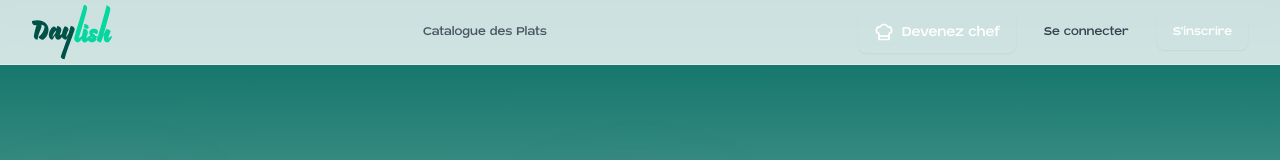
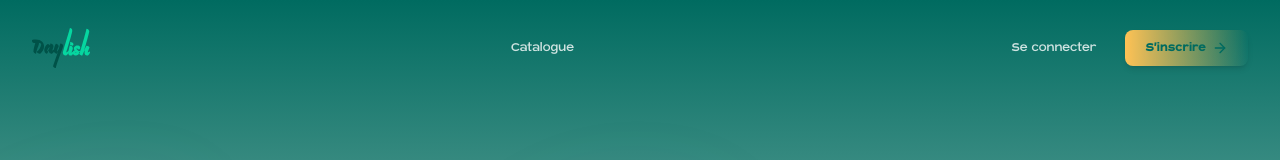
Before and after one commit to aminelaihem/Daylish, a React (Vite) app: page / in a window 1280 px wide. Shown: the top 160 px of the page. Built offline with nearby package versions, Linux system fonts and the light colour scheme.

Commit message:
refactor(ui): raffinement du Header desktop - Nouvelle animation NavLink, styles boutons améliorés, micro-interactions

```diff
--- a/src/components/layout/Header.tsx
+++ b/src/components/layout/Header.tsx
@@ -1,27 +1,18 @@
-import React from 'react';
+import React, { useState, useEffect, Fragment } from 'react';
 import { Link, useNavigate, useLocation } from 'react-router-dom';
-import { ChefHat, ShoppingBag, User, LogOut } from 'lucide-react';
+import { Menu as MenuIcon, X, User, LogOut, ChefHat, ShoppingBag, ArrowRight } from 'lucide-react';
+import { Menu, Transition } from '@headlessui/react'; // Pour le dropdown Desktop
+import { motion, AnimatePresence } from 'framer-motion'; // Pour l'animation du menu mobile
 
-export function Header() {
-  const navigate = useNavigate();
-  const location = useLocation();
-  const isLoggedIn = localStorage.getItem('isLoggedIn') === 'true';
-  const user = isLoggedIn ? JSON.parse(localStorage.getItem('user') || '{}') : null;
-
-  const handleLogout = () => {
-    localStorage.removeItem('user');
-    localStorage.removeItem('isLoggedIn');
-    navigate('/');
-  };
-
-  return (
-    <header className="fixed top-0 left-0 right-0 bg-white/80 backdrop-blur-md z-50 border-b border-gray-200">
-      <div className="max-w-7xl mx-auto px-4 sm:px-6 lg:px-8">
-        <div className="flex justify-between items-center h-16">
-          {/* Logo */}
-          <Link to="/" className="flex items-center space-x-2 hover:opacity-80 transition-opacity">
-            <svg xmlns="http://www.w3.org/2000/svg" width="80" height="80" viewBox="0 0 975 667" fill="none">
-              <g clipPath="url(#clip0_165_63)">
+// Logo (peut être externalisé)
+const Logo = ({ isScrolled }: { isScrolled: boolean }) => (
+  <Link to="/" className="flex items-center space-x-2 flex-shrink-0 group">
+    {/* Le SVG change de taille et potentiellement de couleur avec le scroll */}
+    <svg
+      className={`w-auto text-deep-green group-hover:text-deep-green-light transition-all duration-300 ease-in-out ${isScrolled ? 'h-8' : 'h-10'}`}
+      viewBox="0 0 975 667" fill="currentColor" xmlns="http://www.w3.org/2000/svg"
+    >
+      {/* Path data du logo ici... */}
       <path d="M65.96 191.41C150.39 191.41 201.52 245.83 201.52 305.86C201.52 356.65 170.85 406.45 136.22 427.89C134.57 428.22 132.59 428.22 130.94 428.22C107.85 428.22 82.46 407.77 78.17 394.91C123.03 367.53 149.41 311.8 153.7 270.9C149.41 260.02 137.21 249.79 112.14 246.16C114.45 250.78 116.1 255.39 116.1 260.34C116.1 275.18 110.16 289.03 103.9 302.56C87.41 338.18 72.57 391.61 66.96 428.22C48.49 427.89 28.37 410.74 22.76 393.26C24.41 360.61 41.23 293.33 55.08 248.47C47.82 249.79 41.56 251.11 34.96 251.11C10.88 251.11 0 228.35 0 208.89C0 205.26 0.33 201.96 0.99 198.67C20.45 193.72 41.89 191.41 65.96 191.41Z" fill="#005248"/>
       <path d="M281.01 381.39C281.01 378.09 281.01 374.13 281.67 369.85C272.11 391.95 254.95 428.56 243.41 428.56C223.29 424.6 206.14 401.18 205.15 377.11V372.49C205.15 320.71 241.76 267.94 265.18 264.97C280.02 268.27 292.56 279.48 300.14 292.35C302.12 282.46 304.1 270.58 305.75 260.36C330.16 262.01 357.53 276.52 357.53 303.9C357.53 324.35 344.01 357.33 337.08 374.48C352.91 367.22 371.71 354.36 378.97 348.42C378.97 373.82 352.58 428.24 321.58 428.57C295.19 427.91 281.01 403.5 281.01 381.41V381.39ZM294.86 315.43C272.1 331.92 256.27 359.3 248.36 393.93C263.2 382.72 280.02 357.32 287.94 340.5C289.92 333.57 293.55 321.37 294.87 315.43H294.86Z" fill="#005248"/>
       <path d="M520.12 300.58C520.12 320.37 418.52 573.67 397.74 667C379.27 666.67 358.16 653.48 351.24 637.32C356.52 611.92 428.1 421.95 437.67 384.68C429.75 404.14 418.54 428.55 411.94 428.55C397.43 426.24 375.33 413.71 367.74 401.51C365.1 395.57 364.11 387.33 364.11 377.43C364.11 364.9 365.76 350.05 369.06 336.53C376.98 302.23 391.49 270.9 401.38 263.64C415.56 264.3 444.92 281.45 444.92 302.56C444.92 319.05 434.7 319.71 424.14 353.68C420.18 366.54 416.88 380.07 414.58 394.58C425.46 386 438.66 365.56 447.23 348.41C454.49 323.01 463.72 288.71 472.3 260.02C500.01 262.33 520.12 279.81 520.12 300.59V300.58Z" fill="#005248"/>
@@ -29,93 +20,261 @@ export function Header() {
       <path d="M602.561 411.74C602.561 398.55 607.511 380.74 611.791 365.57C615.421 353.04 625.311 311.81 628.941 292.35C654.671 294.33 680.721 309.17 680.721 335.89C680.721 357.99 667.201 383.38 657.961 407.79C674.781 401.19 694.561 389.52 702.141 383.26C702.141 408.66 676.431 460.56 645.761 460.56C618.051 460.56 602.551 435.82 602.551 411.75L602.561 411.74ZM637.521 250.13C637.521 241.23 634.881 234.96 634.881 234.96C636.201 234.63 638.511 234.63 639.501 234.63C658.631 234.63 691.281 247.16 691.281 271.57C691.281 282.12 685.011 293.34 675.121 294.33C663.251 294.33 640.161 286.74 632.571 275.53C636.201 268.27 637.521 259.37 637.521 250.13Z" fill="#06D6A0"/>
       <path d="M813.259 378.74C804.469 382.76 794.959 385.23 785.319 385.99C783.529 386.13 781.649 386.2 780.049 385.39C778.469 384.6 777.399 383.07 776.359 381.64C767.029 368.75 754.449 359.98 742.609 349.66C741.269 348.5 739.839 346.66 740.779 345.16C741.389 344.2 742.669 343.98 743.799 343.92C756.069 343.18 767.679 349.39 777.629 356.61C779.619 358.05 781.659 359.58 784.079 360.02C789.459 360.99 794.129 356.28 796.999 351.63C804.569 339.37 807.089 322.91 799.449 310.7C791.789 298.45 776.239 293.59 761.819 292.7C749.259 291.93 736.349 293.51 725.009 298.95C713.669 304.39 704.019 313.97 700.059 325.92C695.089 340.91 699.569 357.73 708.029 371.07C709.329 373.12 710.739 374.99 711.719 377.18C711.429 376.54 692.259 386.69 690.599 387.97C676.789 398.62 675.969 419.78 683.849 434.24C690.819 447.04 704.049 455.81 718.249 459.09C735.599 463.09 754.899 459.01 768.349 447.35C781.799 435.69 788.609 416.44 784.289 399.18C791.109 398.93 798.199 398.61 804.249 395.44C810.299 392.27 814.959 385.35 813.259 378.74ZM741.439 408.48C740.999 409.43 739.689 409.51 738.649 409.41C727.019 408.28 715.869 402.85 707.769 394.43C713.399 396.9 722.119 398.18 725.149 398.66C727.959 399.1 730.809 399.44 733.669 399.69C735.839 401.7 738.029 403.68 740.199 405.67C741.009 406.41 741.899 407.48 741.439 408.48Z" fill="#06D6A0"/>
       <path d="M875.32 413.39C875.32 403.17 877.3 388.65 881.59 370.51C874.66 378.76 865.1 396.57 857.18 415.04C849.92 435.16 843 451.65 837.72 460.55C820.24 460.22 795.83 448.02 787.26 430.21C787.26 430.21 799.46 400.2 806.39 379.75C819.58 340.5 903.74 47.61 908.03 11C931.78 12.65 954.82 30.79 954.82 57.5C954.82 79.27 881.59 338.52 870.37 375.46C886.2 335.22 903.68 298.61 909.95 297.29C931.39 298.61 952.5 313.12 959.75 325.32C944.58 360.61 936 383.04 928.75 408.1C945.57 401.5 967.01 386.66 974.92 380.4C974.92 405.8 948.21 460.55 917.53 460.55C891.14 460.55 875.31 436.47 875.31 413.39H875.32Z" fill="#06D6A0"/>
-              </g>
-              <defs>
-                <clipPath id="clip0_165_63">
-                  <rect width="974.92" height="667.01" fill="white"/>
-                </clipPath>
-              </defs>
     </svg>
+    {/* <span className={`font-bold text-xl transition-opacity duration-300 ${isScrolled ? 'opacity-0' : 'opacity-100'}`}>Daylish</span> */}
   </Link>
+);
 
-          {/* Navigation centrale */}
-          <nav className="hidden md:flex items-center space-x-6">
+// Hook scroll
+function useScrollPosition() {
+  const [scrollPosition, setScrollPosition] = useState(0);
+  useEffect(() => {
+    const handleScroll = () => setScrollPosition(window.pageYOffset);
+    window.addEventListener('scroll', handleScroll, { passive: true });
+    return () => window.removeEventListener('scroll', handleScroll);
+  }, []);
+  return scrollPosition;
+}
+
+// Composant NavLink Desktop avec indicateur actif
+const NavLink = ({ to, children, isScrolled }: { to: string; children: React.ReactNode, isScrolled: boolean }) => {
+  const location = useLocation();
+  const isActive = location.pathname === to;
+  return (
     <Link
-              to="/catalogue"
-              className={`px-3 py-2 text-sm font-medium rounded-lg transition-colors ${
-                location.pathname === '/catalogue'
-                  ? 'bg-orange-50 text-orange-600'
-                  : 'text-gray-600 hover:bg-gray-50 hover:text-gray-900'
-              }`}
+      to={to}
+      className={`relative px-3 py-2 text-sm font-medium rounded-full transition-colors duration-200 group ${isScrolled ? 'text-deep-green/70 hover:text-deep-green' : 'text-white/80 hover:text-white'}`}
     >
-              Catalogue des Plats
+      <span className="relative z-10">{children}</span>
+      <span
+        className={`absolute inset-0 rounded-full transition-all duration-300 ease-out ${isActive ? 'bg-deep-green/10' : 'bg-deep-green/0 scale-x-0 group-hover:scale-x-100 group-hover:bg-deep-green/10'}`}
+        style={{ transformOrigin: 'center' }}
+      />
     </Link>
+  );
+};
+
+// Composant pour items du dropdown user
+const DropdownMenuItem = ({ children, onClick, icon: Icon, isDanger = false }: {
+  children: React.ReactNode;
+  onClick?: () => void;
+  icon: React.ElementType;
+  isDanger?: boolean;
+}) => (
+  <Menu.Item>
+    {({ active }) => (
+      <button
+        onClick={onClick}
+        className={`${active ? (isDanger ? 'bg-red-50 text-red-700' : 'bg-deep-green/5 text-deep-green') : 'text-gray-700'} group flex w-full items-center rounded-md px-3 py-2 text-sm transition-colors duration-150`}
+      >
+        <Icon className={`mr-2 h-5 w-5 ${active && !isDanger ? 'text-deep-green' : (active && isDanger ? 'text-red-600' : 'text-gray-400')} transition-colors duration-150`} aria-hidden="true" />
+        {children}
+      </button>
+    )}
+  </Menu.Item>
+);
+
+export function Header() {
+  const navigate = useNavigate();
+  const scrollPosition = useScrollPosition();
+  const [isMobileMenuOpen, setIsMobileMenuOpen] = useState(false);
+
+  const isLoggedIn = localStorage.getItem('isLoggedIn') === 'true';
+  const user = isLoggedIn ? JSON.parse(localStorage.getItem('user') || '{}') : null;
+
+  const handleLogout = () => {
+    setIsMobileMenuOpen(false);
+    localStorage.removeItem('user');
+    localStorage.removeItem('isLoggedIn');
+    navigate('/');
+  };
+
+  const isScrolled = scrollPosition > 20; // Seuil légèrement augmenté
+
+  return (
+    <>
+      <header className={`fixed top-0 left-0 right-0 z-50 transition-all duration-300 ease-in-out ${isScrolled ? 'h-16 shadow-md bg-white/90 backdrop-blur-lg' : 'h-24 bg-transparent'}`}>
+        <div className="max-w-7xl mx-auto px-4 sm:px-6 lg:px-8 h-full">
+          <div className="flex justify-between items-center h-full">
+            {/* Logo Section */}
+            <div className="flex items-center">
+              <Logo isScrolled={isScrolled} />
+            </div>
+
+            {/* Navigation Desktop */}
+            <nav className="hidden md:flex items-center space-x-1 lg:space-x-4">
+              <NavLink to="/catalogue" isScrolled={isScrolled}>Catalogue</NavLink>
+              {/* <NavLink to="/comment-ca-marche">Comment ça marche?</NavLink> */}
             </nav>
 
-          {/* Actions utilisateur */}
+            {/* Actions Utilisateur Desktop & Bouton Mobile */}
+            <div className="flex items-center">
+              <div className="hidden md:flex items-center space-x-4">
+                {isLoggedIn ? (
+                  <Menu as="div" className="relative inline-block text-left">
+                    <div>
+                      <Menu.Button className="flex items-center space-x-2 p-1 rounded-full focus:outline-none focus:ring-2 focus:ring-offset-2 focus:ring-deep-green-light transition-colors group">
+                        <span className="sr-only">Ouvrir le menu utilisateur</span>
+                        <img
+                          src={user.avatar || 'https://via.placeholder.com/150'}
+                          alt=""
+                          className={`h-9 w-9 rounded-full object-cover ring-2 ring-offset-1 transition-all duration-200 ${isScrolled ? 'ring-deep-green/30 group-hover:ring-deep-green-light' : 'ring-white/30 group-hover:ring-white'}`}
+                        />
+                        <span className={`text-sm font-medium transition-colors ${isScrolled ? 'text-deep-green/90' : 'text-white/90'} group-hover:text-deep-green hidden lg:inline`}>{user.name}</span>
+                      </Menu.Button>
+                    </div>
+                    <Transition
+                      as={Fragment}
+                      enter="transition ease-out duration-100"
+                      enterFrom="transform opacity-0 scale-95"
+                      enterTo="transform opacity-100 scale-100"
+                      leave="transition ease-in duration-75"
+                      leaveFrom="transform opacity-100 scale-100"
+                      leaveTo="transform opacity-0 scale-95"
+                    >
+                      <Menu.Items className="absolute right-0 mt-2 w-56 origin-top-right divide-y divide-gray-100 rounded-xl bg-white shadow-xl ring-1 ring-black ring-opacity-5 focus:outline-none">
+                        <div className="px-1 py-1">
+                          <DropdownMenuItem onClick={() => { navigate('/profile'); setIsMobileMenuOpen(false); }} icon={User}>
+                            Mon Profil
+                          </DropdownMenuItem>
+                          {/* Ajouter d'autres items si besoin */}
+                        </div>
+                        <div className="px-1 py-1">
+                           <DropdownMenuItem onClick={handleLogout} icon={LogOut} isDanger>
+                             Se déconnecter
+                          </DropdownMenuItem>
+                        </div>
+                      </Menu.Items>
+                    </Transition>
+                  </Menu>
+                ) : (
                   <div className="flex items-center space-x-3">
-            {/* Bouton "Devenez chef" */}
-            {(!isLoggedIn || (isLoggedIn && user.role !== 'chef')) && (
-              <Link
-                to="/register"
-                className="hidden md:flex items-center px-4 py-2 bg-gradient-to-r from-orange-600 to-orange-500 text-white rounded-lg font-medium hover:from-orange-500 hover:to-orange-600 transition-all transform hover:-translate-y-0.5 shadow-sm hover:shadow"
-              >
-                <ChefHat className="h-5 w-5 mr-2" />
-                Devenez chef
-              </Link>
-            )}
-
-            {isLoggedIn ? (
-              <div className="relative group">
-                <button className="flex items-center space-x-3 px-4 py-2 rounded-lg hover:bg-gray-50 transition-all">
-                  <img
-                    src={user.avatar}
-                    alt={user.name}
-                    className="h-8 w-8 rounded-full object-cover ring-2 ring-white"
-                  />
-                  <span className="text-sm font-medium text-gray-700">{user.name}</span>
-                </button>
-
-                {/* Menu déroulant */}
-                <div className="absolute right-0 mt-1 w-48 bg-white rounded-lg shadow-lg border border-gray-100 opacity-0 invisible group-hover:opacity-100 group-hover:visible transition-all duration-200">
-                  <div className="p-1">
-                    <Link
-                      to="/profile"
-                      className="flex items-center space-x-2 p-2 rounded-lg hover:bg-orange-50 text-gray-700 hover:text-orange-600 transition-colors"
-                    >
-                      <User className="h-4 w-4" />
-                      <span className="text-sm font-medium">Mon profil</span>
-                    </Link>
-
-                    <button
-                      onClick={handleLogout}
-                      className="w-full flex items-center space-x-2 p-2 rounded-lg hover:bg-red-50 text-gray-700 hover:text-red-600 transition-colors"
-                    >
-                      <LogOut className="h-4 w-4" />
-                      <span className="text-sm font-medium">Se déconnecter</span>
-                    </button>
-                  </div>
-                </div>
-              </div>
-            ) : (
-              <>
                     <Link
                       to="/login"
-                  className="px-4 py-2 text-sm font-medium text-gray-700 hover:text-orange-600 rounded-lg hover:bg-gray-50 transition-colors"
+                      className={`px-4 py-2 text-sm font-medium rounded-lg border border-transparent transition-all duration-200 ease-out ${isScrolled ? 'text-deep-green hover:border-deep-green/30 hover:bg-deep-green/5' : 'text-white/80 hover:border-white/30 hover:bg-white/10'}`}
                     >
                       Se connecter
                     </Link>
                     <Link
                        to="/register"
-                  className="px-4 py-2 text-sm font-medium bg-orange-600 text-white rounded-lg hover:bg-orange-700 transition-all transform hover:-translate-y-0.5 shadow-sm hover:shadow"
+                       className="group inline-flex items-center px-5 py-2 text-sm font-bold rounded-lg bg-gradient-to-r from-yellow to-orange-400 text-deep-green shadow-md hover:shadow-lg hover:shadow-yellow/30 hover:brightness-110 transform hover:scale-[1.03] transition-all duration-200 ease-out"
                     >
                       S'inscrire
+                      <ArrowRight className="ml-1.5 h-4 w-4 transition-transform duration-200 ease-in-out group-hover:translate-x-0.5" />
                     </Link>
+                  </div>
+                )}
+                 {/* Bouton Devenir Chef (Amélioré) */}
+                 {isLoggedIn && user.role !== 'chef' && (
+                   <Link
+                     to="/register?role=chef"
+                     className={`group ml-4 px-4 py-2 text-sm font-medium rounded-lg border transition-all duration-300 ease-out ${isScrolled ? 'border-deep-green text-deep-green hover:bg-deep-green hover:text-white hover:shadow-md' : 'border-white/50 text-white/90 hover:bg-white/10 hover:border-white'}`}
+                    >
+                     <ChefHat className="inline h-4 w-4 mr-1.5 -mt-px transition-transform duration-300 ease-in-out group-hover:rotate-[-12deg]" />
+                     Devenir Chef
+                   </Link>
+                )}
+              </div>
+
+              {/* Bouton Menu Mobile */}
+              <div className="md:hidden ml-3">
+                 <button
+                   onClick={() => setIsMobileMenuOpen(!isMobileMenuOpen)}
+                   className={`inline-flex items-center justify-center p-2 rounded-md focus:outline-none focus:ring-2 focus:ring-inset focus:ring-deep-green-light transition-colors ${isScrolled ? 'text-deep-green hover:bg-gray-100' : 'text-white/90 hover:bg-white/10'}`}
+                   aria-expanded={isMobileMenuOpen}
+                 >
+                   <span className="sr-only">Ouvrir menu</span>
+                   <motion.div
+                      animate={{ rotate: isMobileMenuOpen ? 90 : 0 }}
+                      transition={{ duration: 0.2 }}
+                   >
+                     {isMobileMenuOpen ? <X size={24} /> : <MenuIcon size={24} />}
+                   </motion.div>
+                 </button>
+              </div>
+            </div>
+          </div>
+        </div>
+      </header>
+
+      {/* Panneau Menu Mobile Animé avec Framer Motion */}
+      <AnimatePresence>
+        {isMobileMenuOpen && (
+          <motion.div
+            initial={{ opacity: 0, y: -50 }}
+            animate={{ opacity: 1, y: 0 }}
+            exit={{ opacity: 0, y: -50 }}
+            transition={{ type: "spring", damping: 30, stiffness: 400 }}
+            className="fixed inset-x-0 top-0 z-40 pt-24 origin-top md:hidden"
+          >
+            <div className="rounded-b-lg shadow-lg ring-1 ring-black ring-opacity-5 bg-white divide-y-2 divide-gray-50">
+              <div className="pt-5 pb-6 px-5">
+                <nav className="grid gap-y-4">
+                  {/* Liens animés en cascade */}
+                  {[ { to: '/catalogue', label: 'Catalogue', icon: ShoppingBag }].map((item, index) => (
+                     <motion.div
+                        key={item.to}
+                        initial={{ opacity: 0, x: -20 }}
+                        animate={{ opacity: 1, x: 0 }}
+                        transition={{ delay: 0.1 + index * 0.05 }}
+                     >
+                       <Link
+                         to={item.to}
+                         className="-m-3 p-3 flex items-center rounded-lg hover:bg-gray-50 transition ease-in-out duration-150"
+                         onClick={() => setIsMobileMenuOpen(false)}
+                       >
+                         <item.icon className="flex-shrink-0 h-6 w-6 text-deep-green-light" aria-hidden="true" />
+                         <span className="ml-4 text-base font-medium text-gray-900">{item.label}</span>
+                       </Link>
+                     </motion.div>
+                  ))}
+                </nav>
+              </div>
+              <div className="py-6 px-5 space-y-6">
+                 {isLoggedIn ? (
+                   <>
+                     <motion.div initial={{ opacity: 0, x: -20 }} animate={{ opacity: 1, x: 0 }} transition={{ delay: 0.3 }}>
+                       <Link to="/profile" className="-m-3 p-3 flex items-center rounded-lg hover:bg-gray-50" onClick={() => setIsMobileMenuOpen(false)}>
+                         <User className="flex-shrink-0 h-6 w-6 text-deep-green-light" aria-hidden="true" />
+                         <span className="ml-4 text-base font-medium text-gray-900">Mon Profil</span>
+                       </Link>
+                     </motion.div>
+                     {user.role !== 'chef' && (
+                       <motion.div initial={{ opacity: 0, x: -20 }} animate={{ opacity: 1, x: 0 }} transition={{ delay: 0.35 }}>
+                          <Link to="/register?role=chef" className="-m-3 p-3 flex items-center rounded-lg hover:bg-gray-50" onClick={() => setIsMobileMenuOpen(false)}>
+                            <ChefHat className="flex-shrink-0 h-6 w-6 text-deep-green-light" aria-hidden="true" />
+                            <span className="ml-4 text-base font-medium text-gray-900">Devenir Chef</span>
+                          </Link>
+                       </motion.div>
+                     )}
+                     <motion.div initial={{ opacity: 0, x: -20 }} animate={{ opacity: 1, x: 0 }} transition={{ delay: 0.4 }}>
+                       <button onClick={handleLogout} className="w-full flex items-center justify-center px-4 py-2 border border-transparent rounded-md shadow-sm text-base font-medium text-white bg-red-600 hover:bg-red-700">
+                         <LogOut className="h-5 w-5 mr-2" /> Se déconnecter
+                       </button>
+                      </motion.div>
+                   </>
+                 ) : (
+                   <>
+                      <motion.div initial={{ opacity: 0, x: -20 }} animate={{ opacity: 1, x: 0 }} transition={{ delay: 0.3 }}>
+                       <Link to="/register" className="w-full flex items-center justify-center px-4 py-2 border border-transparent rounded-md shadow-sm text-base font-medium text-white bg-deep-green hover:bg-deep-green/90" onClick={() => setIsMobileMenuOpen(false)}>
+                         S'inscrire
+                       </Link>
+                      </motion.div>
+                      <motion.div initial={{ opacity: 0, x: -20 }} animate={{ opacity: 1, x: 0 }} transition={{ delay: 0.35 }}>
+                       <p className="mt-6 text-center text-base font-medium text-gray-500">
+                         Déjà membre?
+                         <Link to="/login" className="text-deep-green-light hover:text-deep-green ml-2" onClick={() => setIsMobileMenuOpen(false)}>
+                           Se connecter
+                         </Link>
+                       </p>
+                      </motion.div>
                    </>
                  )}
               </div>
             </div>
-      </div>
-    </header>
+          </motion.div>
+        )}
+      </AnimatePresence>
+    </>
   );
 }
```
Lines whose indentation alone changed are shown as unchanged.
